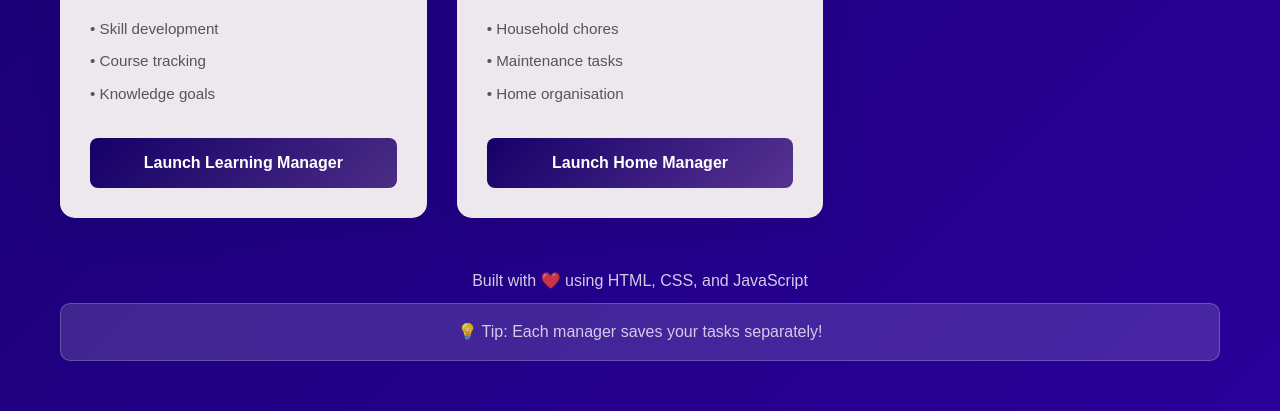
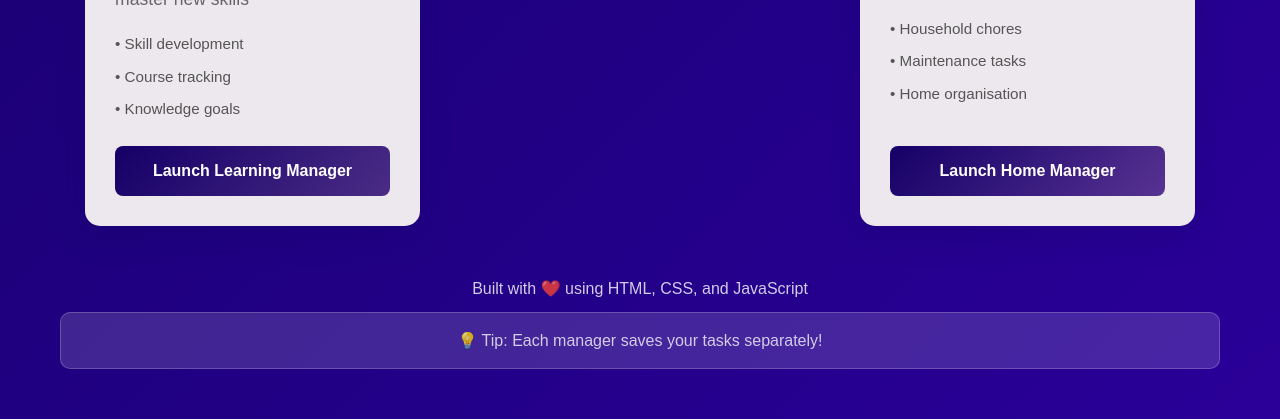
Before and after one commit to Clamo9521/task-manager-hub, a plain HTML site: page index.html in a window 1280 px wide. Shown: the part 836-1255 px from the top of the page. Drawn offline with Linux system fonts and the light colour scheme.

Commit message:
Centre Learning and Home task cards on larger screens for better visual balance

```diff
--- a/main-style.css
+++ b/main-style.css
@@ -42,6 +42,30 @@ body {
     grid-template-columns: repeat(auto-fit, minmax(300px, 1fr));
     gap: 30px;
     margin-bottom: 50px;
+    justify-items: center;
+}
+
+/* For larger screens with 3+ columns, centre the bottom row */
+@media (min-width: 1200px) {
+    .projects-grid {
+        grid-template-columns: repeat(3, 350px);
+        justify-content: center;
+    }
+
+    /* Position the last two cards in the centre of the bottom row */
+    .project-card:nth-child(4) {
+        grid-column: 1;
+        grid-row: 2;
+        justify-self: end;
+        margin-right: 15px;
+    }
+
+    .project-card:nth-child(5) {
+        grid-column: 3;
+        grid-row: 2;
+        justify-self: start;
+        margin-left: 15px;
+    }
 }
 
 .project-card {
```
